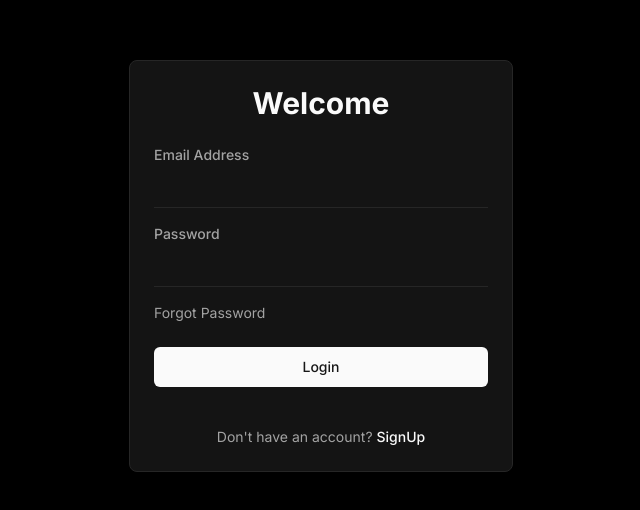
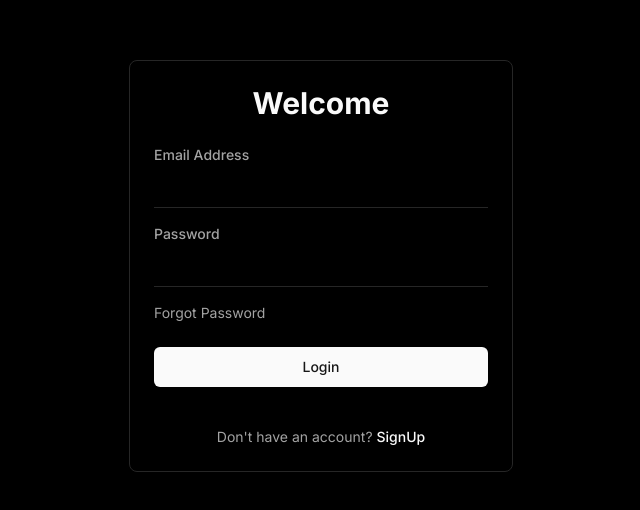
Before and after one commit to SadiqNaizam/mlo-a774-a170, a React (Vite) app: page / in a window 1280 px wide. Shown: the part 134-644 px from the top of the page, without its empty margins (319-959 px from the left). Built offline with nearby package versions, Linux system fonts and the light colour scheme.

Commit message:
Updated code files: index.css

```diff
--- a/src/index.css
+++ b/src/index.css
@@ -9,10 +9,10 @@
     --background: 0 0% 0%;
     --foreground: 0 0% 98%;
 
-    --card: 0 0% 8%;
+    --card: 0 0% 0%;
     --card-foreground: 0 0% 98%;
 
-    --popover: 0 0% 8%;
+    --popover: 0 0% 0%;
     --popover-foreground: 0 0% 98%;
 
     --primary: 0 0% 98%;
```
